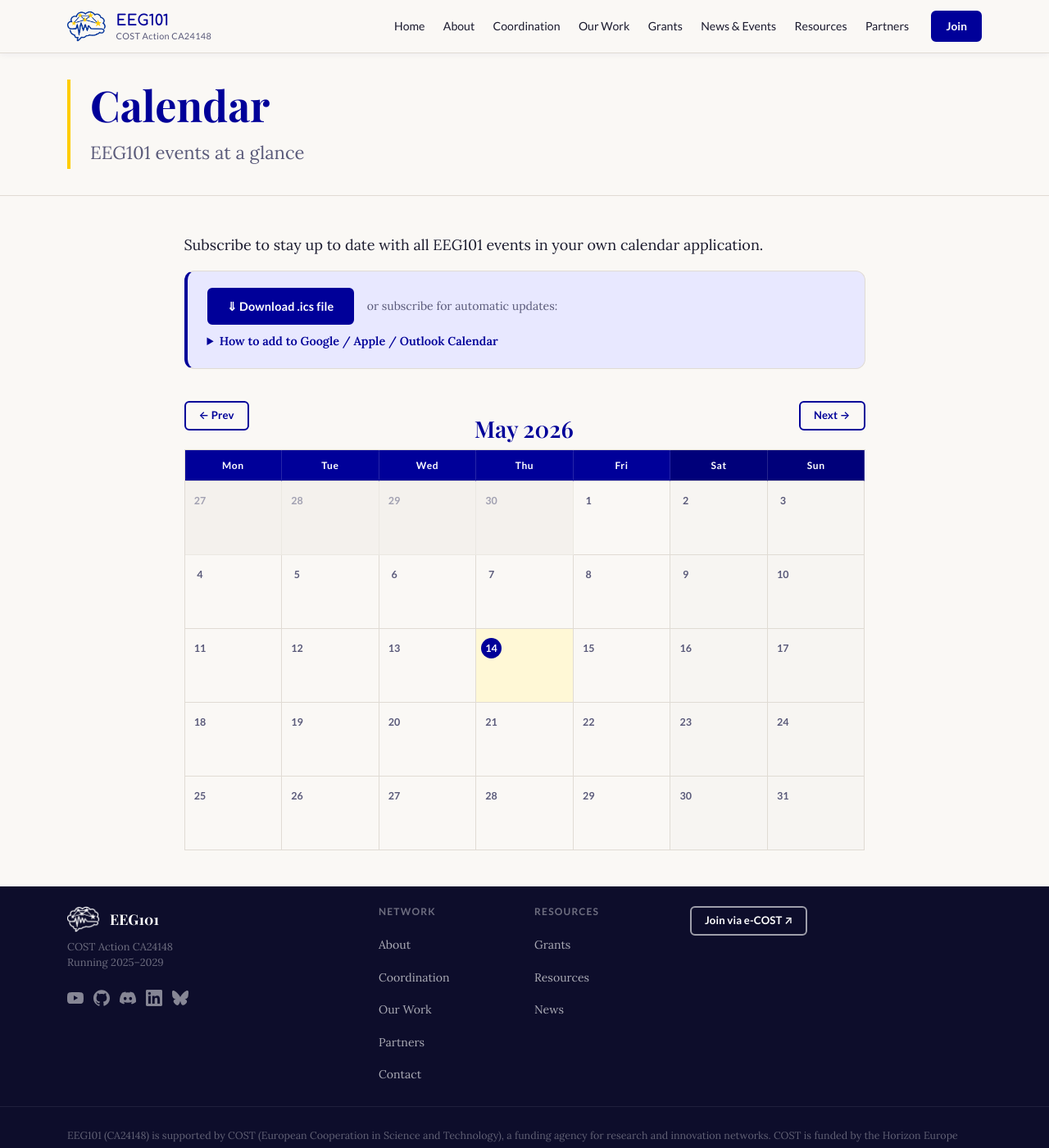
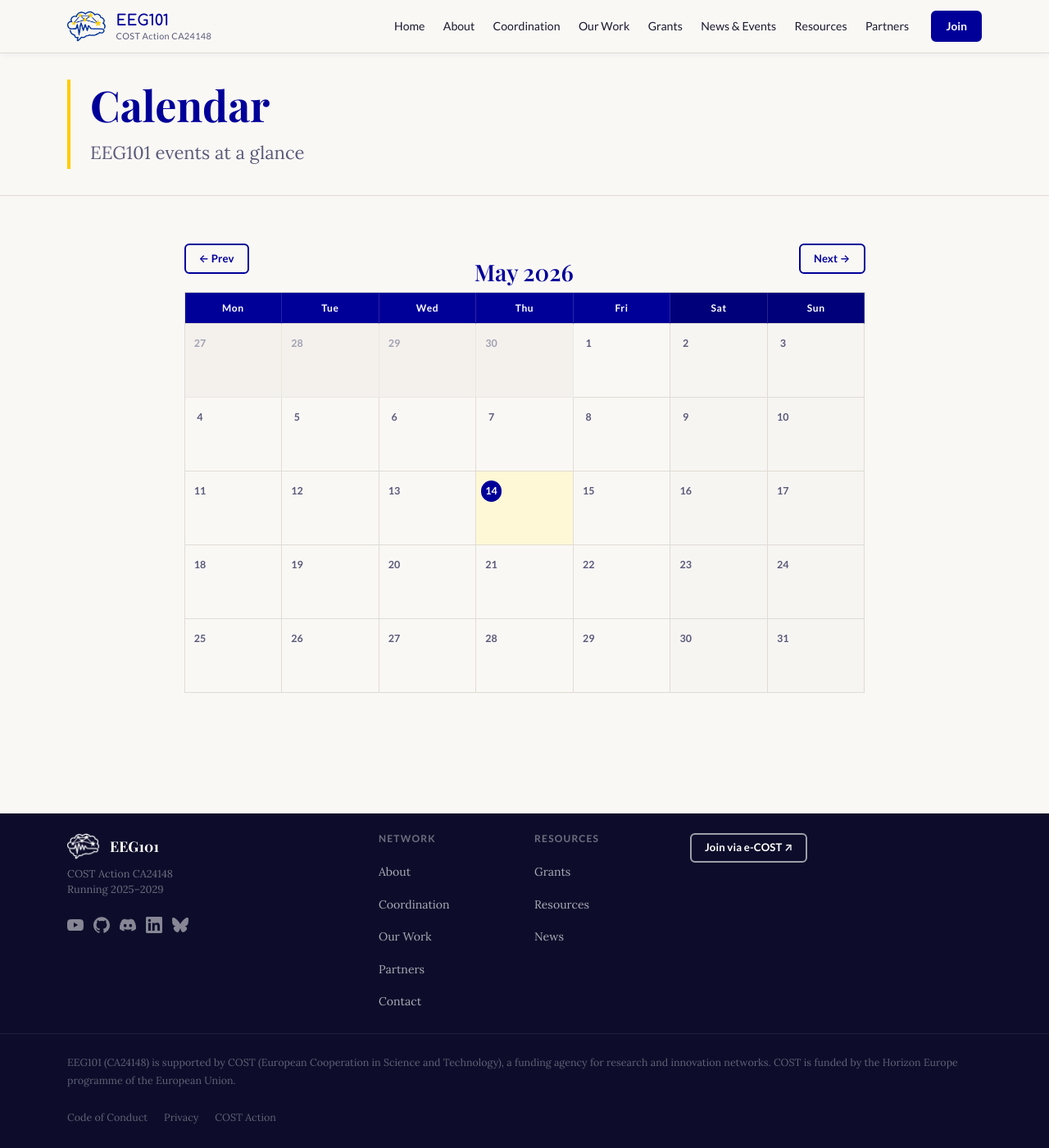
Before and after one commit to mcvinding/website-1, a Jekyll site: the page built from calendar.md, in a window 1280 px wide and 1400 px high. Shown: the whole window at 82% size. Built offline with Jekyll 4.4.1, drawn with Linux system fonts in a browser that asks for light colours.

Commit message:
Remove ICS subscribe strip from calendar page and clean up CSS

```diff
--- a/assets/css/style.css
+++ b/assets/css/style.css
@@ -1036,22 +1036,6 @@
 .cal-callout__text a { color: var(--color-primary); font-weight: 600; }
 .cal-callout__text a:hover { text-decoration: underline; }
 
-.cal-subscribe {
-  background: var(--color-primary-light);
-  border: 1px solid var(--color-border);
-  border-left: 4px solid var(--color-primary);
-  border-radius: var(--radius);
-  padding: 1.25rem 1.5rem;
-  margin-bottom: 1.5rem;
-}
-.cal-subscribe__main { display: flex; align-items: center; flex-wrap: wrap; gap: 1rem; }
-.cal-subscribe__or { font-size: 0.88rem; color: var(--color-text-muted); }
-.cal-subscribe__details summary { cursor: pointer; font-size: 0.9rem; color: var(--color-primary); font-weight: 600; }
-.cal-subscribe__list { font-size: 0.88rem; color: var(--color-text-muted); padding-left: 1.5rem; margin: 0; }
-.cal-subscribe__list li { margin-bottom: 0.4rem; }
-.cal-subscribe__list code { background: var(--color-bg-alt); padding: 0.1em 0.4em; border-radius: 3px; font-size: 0.85em; word-break: break-all; }
-.cal-subscribe__list kbd { background: var(--color-bg-alt); border: 1px solid var(--color-border); border-radius: 3px; padding: 0.1em 0.35em; font-size: 0.85em; }
-
 .cal-nav {
   display: flex;
   align-items: center;
--- a/calendar.md
+++ b/calendar.md
@@ -5,25 +5,8 @@
 permalink: /calendar/
 ---
 
-Subscribe to stay up to date with all EEG101 events in your own calendar application.
-
 {::nomarkdown}
-<div class="cal-subscribe">
-  <div class="cal-subscribe__main">
-    <a href="/calendar.ics" class="btn btn-primary" download>&#8659;&nbsp;Download .ics file</a>
-    <span class="cal-subscribe__or">or subscribe for automatic updates:</span>
-  </div>
-  <details class="cal-subscribe__details mt-2">
-    <summary class="cal-subscribe__summary">How to add to Google&nbsp;/&nbsp;Apple&nbsp;/&nbsp;Outlook Calendar</summary>
-    <ol class="cal-subscribe__list mt-2">
-      <li><strong>Google Calendar:</strong> Other calendars &rarr; <kbd>+</kbd> &rarr; From URL &rarr; paste <code>https://www.eeg101.eu/calendar.ics</code></li>
-      <li><strong>Apple Calendar:</strong> File &rarr; New Calendar Subscription &rarr; paste the URL above</li>
-      <li><strong>Outlook:</strong> Add calendar &rarr; Subscribe from web &rarr; paste the URL above</li>
-    </ol>
-  </details>
-</div>
-
-<div class="cal-nav mt-4 mb-2">
+<div class="cal-nav mb-2">
   <button class="btn btn-outline-primary btn-sm" id="cal-prev" type="button">&#8592; Prev</button>
   <h2 class="cal-nav__title mb-0" id="cal-title"></h2>
   <button class="btn btn-outline-primary btn-sm" id="cal-next" type="button">Next &#8594;</button>
```
Also changed, not shown: news.md (+1 -1 lines).
